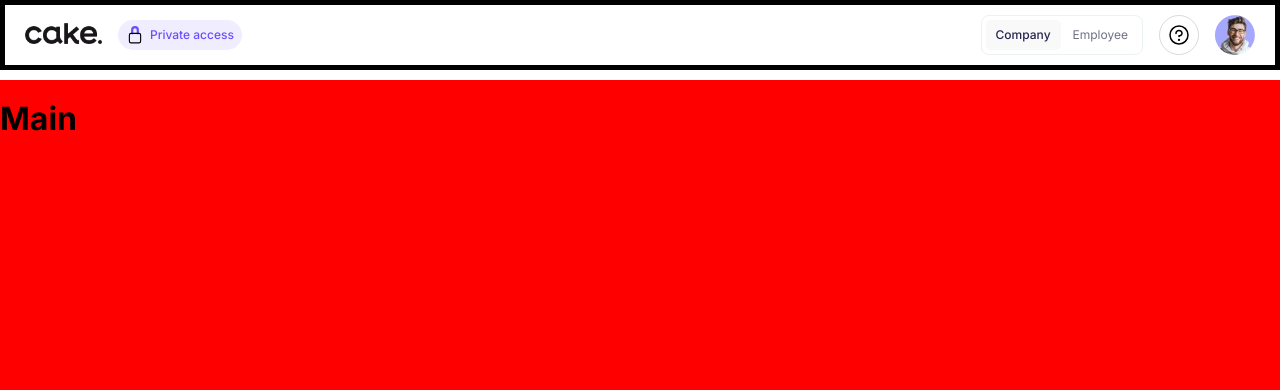
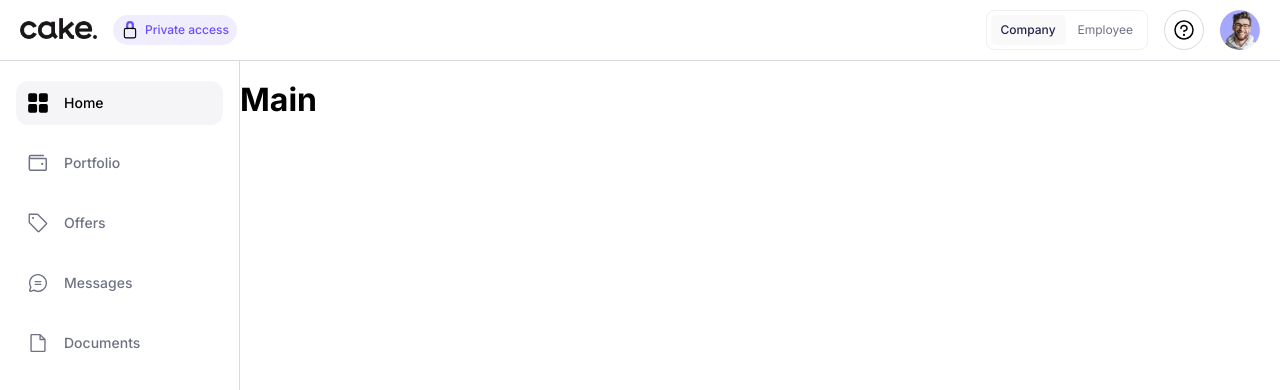
Before and after one commit to VictorMarques98/cake-project, a Next.js app: page / in a window 1280 px wide. Shown: the top 390 px of the page. Built offline with nearby package versions, Linux system fonts and the light colour scheme.

Commit message:
feat: create aside menu for desktop

```diff
--- a/src/app/layout.tsx
+++ b/src/app/layout.tsx
@@ -13,12 +13,15 @@ const inter = Inter({
 
 export default function RootLayout({ children }: ChildrenProps) {
   return (
-    <html lang='en' className={inter.className}>
+    <html
+      lang='en'
+      className={inter.className}
+    >
       <AppBody>
         <Header />
         <AsideMenu />
         <AsideProfileMenu />
-        <main style={{ backgroundColor: 'red' }}>
+        <main>
           {children}
         </main>
       </AppBody>
--- a/src/components/layout/app-body/styles.module.scss
+++ b/src/components/layout/app-body/styles.module.scss
@@ -2,7 +2,6 @@
 
 .body {
   display: grid;
-  height: 100dvh;
   grid-template-columns: 1fr 1fr;
   grid-template-rows: auto 1fr;
   gap: main.$space-10;
@@ -10,6 +9,7 @@
   grid-template-areas:
     'Header Header'
     'Body Body';
+  height: 100dvh;
 
   & > header {
     grid-area: Header;
@@ -19,22 +19,15 @@
     grid-area: Body;
   }
 
-  // @include breakpoint(medium) {
-  //   grid-template-columns: repeat(3, 1fr);
-  //   grid-template-rows: repeat(2, 1fr);
-  //   grid-column-gap: 10px;
-  //   grid-row-gap: 10px;
+  @include main.breakpoint('medium') {
+    gap: 0;
+    grid-template-columns: 15rem 1fr;
+    grid-template-areas:
+      'Header Header'
+      'Aside Body';
 
-  //   & > header {
-  //     grid-area: 1 / 1 / 2 / 4;
-  //   }
-
-  //   & > aside {
-  //     grid-area: 2 / 1 / 3 / 2;
-  //   }
-
-  //   & > main {
-  //     grid-area: 2 / 2 / 3 / 4;
-  //   }
-  // }
+    & > aside:nth-child(4) {
+      grid-area: Aside;
+    }
+  }
 }
--- a/src/components/layout/aside-menu/index.tsx
+++ b/src/components/layout/aside-menu/index.tsx
@@ -5,22 +5,13 @@ import styles from './styles.module.scss'
 import { routes } from '@/constants/app'
 import { Icon } from '@/components/icons'
 import { usePathname } from 'next/navigation'
-import { Aside } from '@/components/ui/aside';
-import { useAsideMenu, useAsideMenuActions } from '@/store/layout';
+import { Aside as AsideMenuMobile } from '@/components/ui/aside'
+import { useAsideMenu, useAsideMenuActions } from '@/store/layout'
 
-export function AsideMenu() {
+function Navigation() {
   const pathname = usePathname();
-  const isSideMenuOpened = useAsideMenu();
-  const { toggleAsideMenu } = useAsideMenuActions();
 
   return (
-    <Aside
-      isOpened={isSideMenuOpened}
-      onToggle={toggleAsideMenu}
-      openFrom="left"
-      aria-label="Side menu"
-      role="navigation"
-    >
     <nav>
       <ul className={styles.nav_container}>
         {routes.map(({ href, icon, label }) => (
@@ -39,6 +30,27 @@ export function AsideMenu() {
         ))}
       </ul>
     </nav>
-    </Aside>
   )
 }
+
+export function AsideMenu() {
+  const isSideMenuOpened = useAsideMenu();
+  const { toggleAsideMenu } = useAsideMenuActions();
+
+  return (
+    <>
+      <AsideMenuMobile
+        isOpened={isSideMenuOpened}
+        onToggle={toggleAsideMenu}
+        openFrom="left"
+        aria-label="Side menu"
+        role="navigation"
+      >
+        <Navigation />
+      </AsideMenuMobile>
+      <aside className={styles.aside_desktop}>
+        <Navigation />
+      </aside>
+    </>
+  )
+}
--- a/src/components/layout/aside-menu/styles.module.scss
+++ b/src/components/layout/aside-menu/styles.module.scss
@@ -6,6 +6,7 @@
   gap: main.$space-16;
   list-style: none;
   padding: 0;
+  margin: 0;
 }
 
 .nav_link {
@@ -32,4 +33,20 @@
     width: main.$font-size-20;
     height: main.$font-size-20;
   }
+
+  @include main.breakpoint('medium') {
+    & > a {
+      font-size: main.$font-size-14;
+    }
+  }
 }
+
+.aside_desktop {
+  display: none;
+  border-right: solid 1px var(--shade-black-berry);
+  padding: main.$space-20 main.$space-16;
+
+  @include main.breakpoint('medium') {
+    display: inherit;
+  }
+}
--- a/src/components/layout/header/styles.module.scss
+++ b/src/components/layout/header/styles.module.scss
@@ -20,7 +20,7 @@
   justify-content: space-between;
   gap: main.$space-16;
   padding: main.$space-10 main.$space-20;
-  border: solid 5px black;
+  border-bottom: solid 1px var(--shade-black-berry);
 
   & > button:nth-child(1) {
     @extend .hide_on_desktop;
--- a/src/components/ui/aside/styles.module.scss
+++ b/src/components/ui/aside/styles.module.scss
@@ -43,3 +43,11 @@
     display: block;
   }
 }
+
+.aside,
+.overlay,
+.overlay.is_opened {
+  @include main.breakpoint('medium') {
+    display: none;
+  }
+}
```
Lines whose indentation alone changed are shown as unchanged.
